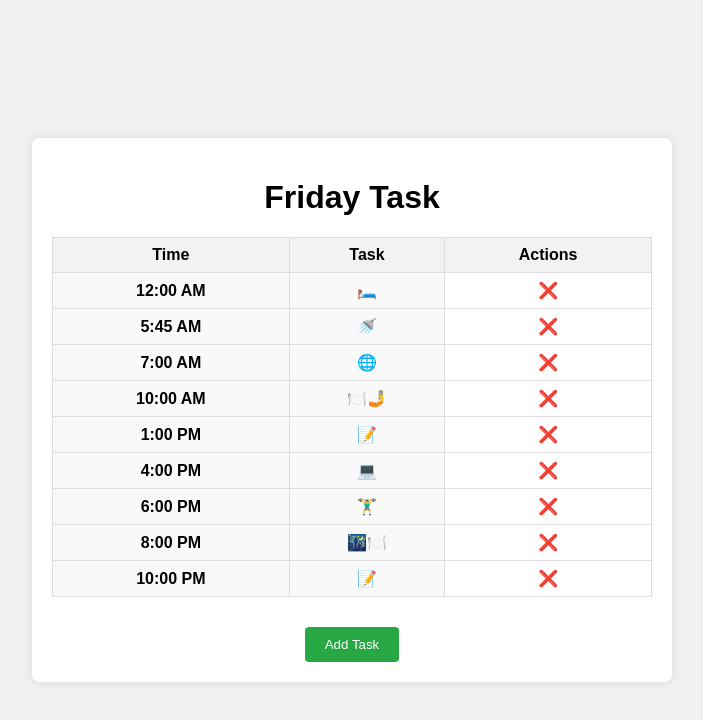
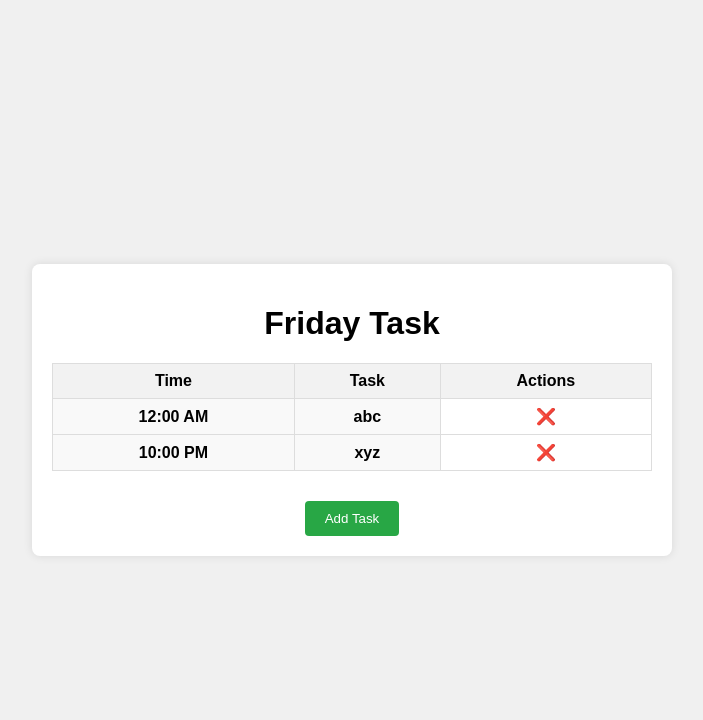
Before and after one commit to GitHubArvind01/Friday-To-Do-list, a plain HTML site: page index.html in a window 1280 px wide. Shown: the whole page, without its empty margins (288-991 px from the left). Drawn offline with Linux system fonts and the light colour scheme.

Commit message:
index.html

```diff
--- a/index.html
+++ b/index.html
@@ -128,15 +128,8 @@
 
         function loadTasks() {
             const tasks = JSON.parse(localStorage.getItem(`tasks_${PAGE_IDENTIFIER}`)) || [
-                { time: "12:00 AM", task: "🛏️" },
-                { time: "5:45 AM", task: "🚿" },
-                { time: "7:00 AM", task: "🌐" },
-                { time: "10:00 AM", task: "🍽️🤳" },
-                { time: "1:00 PM", task: "📝" },
-                { time: "4:00 PM", task: "💻" },
-                { time: "6:00 PM", task: "🏋️‍♂️" },
-                { time: "8:00 PM", task: "🌃🍽️" },
-                { time: "10:00 PM", task: "📝" }
+               { time: "12:00 AM", task: "abc" },
+            { time: "10:00 PM", task: "xyz" }
             ];
             const table = document.getElementById("taskTable");
             for (let i = 0; i < tasks.length; i++) {
```
